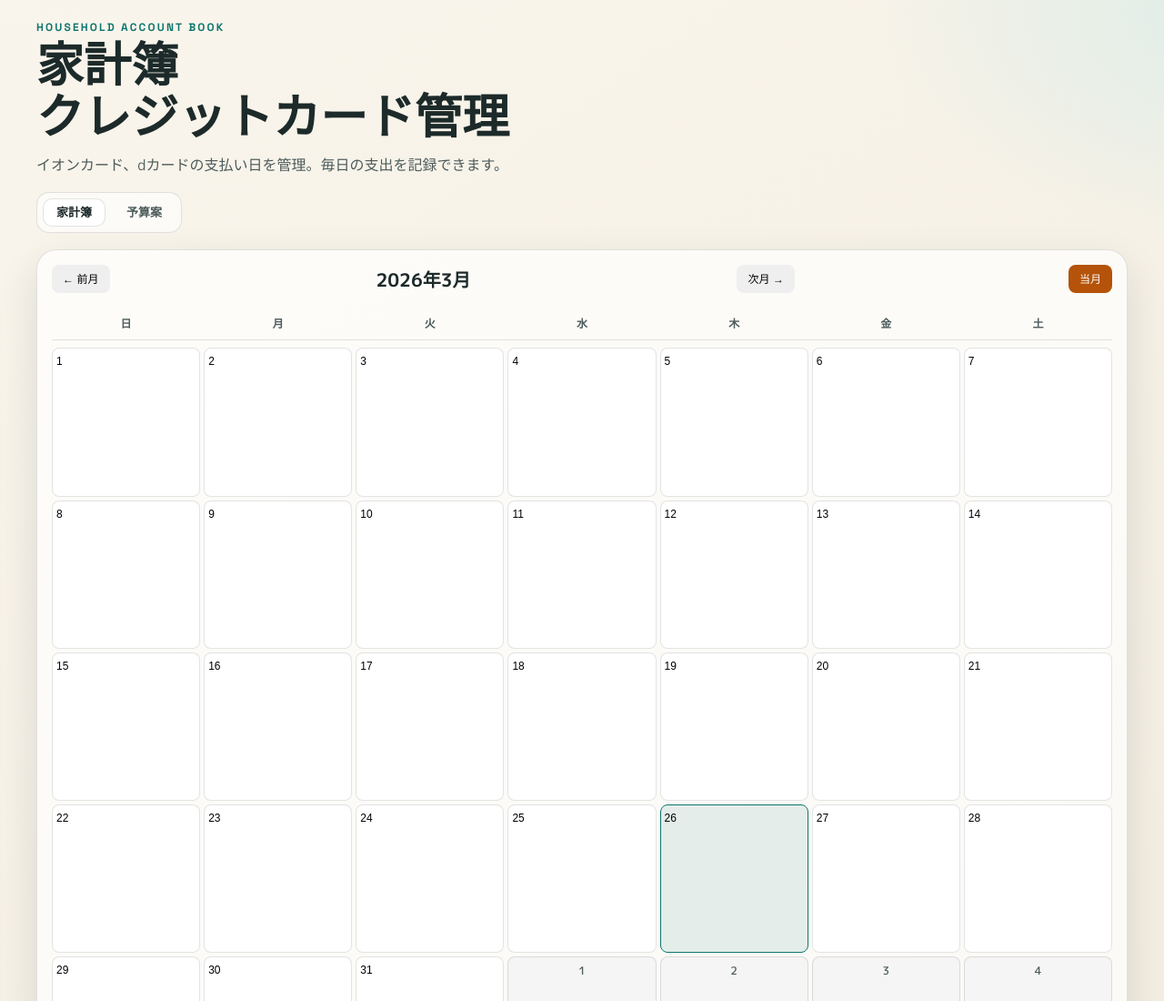
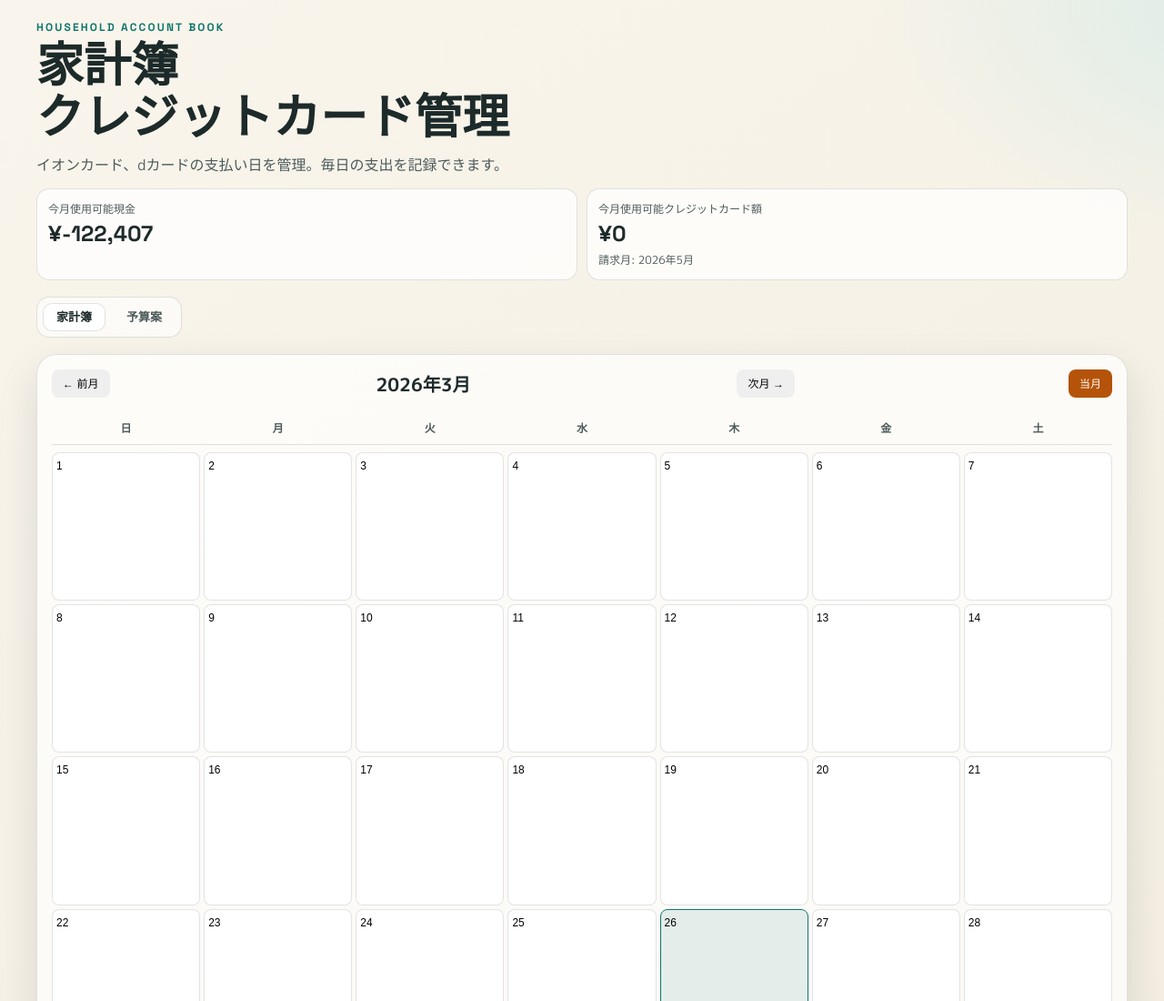
Before and after one commit to tkgorira/ocr_phone, a plain HTML site: page index.html in a window 1280 px wide. Shown: the top 1100 px of the page at 91% size. Drawn offline with Linux system fonts and the light colour scheme.

Commit message:
feat: add monthly available cash and credit summary

```diff
--- a/app.js
+++ b/app.js
@@ -35,6 +35,8 @@ const FIXED_BUDGET_VALUES = {
   rent: 58147,
   jiuJitsu: 8800,
 };
+
+const CREDIT_AVAILABLE_BUFFER = 70000;
 
 const state = {
   currentMonthOffset: 0,
@@ -83,6 +85,9 @@ const refs = {
   budgetSavingsCumulative: document.getElementById("budgetSavingsCumulative"),
   budgetPropertyTax: document.getElementById("budgetPropertyTax"),
   budgetTotal: document.getElementById("budgetTotal"),
+  availableCash: document.getElementById("availableCash"),
+  availableCredit: document.getElementById("availableCredit"),
+  availableCreditMonth: document.getElementById("availableCreditMonth"),
 };
 
 const budgetInputRefs = {
@@ -128,6 +133,20 @@ function getMonthInfoFromMonthKey(monthKey) {
     month: month - 1,
     monthDisplay: `${year}年${month}月`,
   };
+}
+
+function getMonthKeyFromDate(date) {
+  return `${date.getFullYear()}-${String(date.getMonth() + 1).padStart(2, "0")}`;
+}
+
+function shiftMonthKey(monthKey, shift) {
+  const monthInfo = getMonthInfoFromMonthKey(monthKey);
+  const shifted = new Date(monthInfo.year, monthInfo.month + shift, 1);
+  return getMonthKeyFromDate(shifted);
+}
+
+function formatYen(value) {
+  return `¥${Math.round(value).toLocaleString()}`;
 }
 
 function escapeHtml(value) {
@@ -271,11 +290,67 @@ function getBudgetFormValues() {
   return values;
 }
 
-function updateBudgetTotal(plan) {
+function getBudgetPlanWithCalculatedCards(monthKey) {
+  const monthInfo = getMonthInfoFromMonthKey(monthKey);
+  const plan = normalizeBudgetPlan(state.budgets[monthKey]);
+  applyFixedBudgetValues(plan);
+  plan.cards = getCardsPaymentForMonth(monthInfo);
+  return plan;
+}
+
+function calculateOwnMonthBudgetTotal(plan) {
   const outflow = BUDGET_FIELDS.filter((field) => field !== "salary")
     .reduce((sum, field) => sum + (plan[field] ?? 0), 0);
-  const total = (plan.salary ?? 0) - outflow;
+  return (plan.salary ?? 0) - outflow;
+}
+
+function calculateBudgetTotalWithCarryOver(monthKey, memo = new Map()) {
+  if (memo.has(monthKey)) {
+    return memo.get(monthKey);
+  }
+
+  const plan = getBudgetPlanWithCalculatedCards(monthKey);
+  const ownTotal = calculateOwnMonthBudgetTotal(plan);
+  const previousMonthKey = shiftMonthKey(monthKey, -1);
+  const previousCarry = state.budgets[previousMonthKey]
+    ? calculateBudgetTotalWithCarryOver(previousMonthKey, memo)
+    : 0;
+  const total = ownTotal + previousCarry;
+  memo.set(monthKey, total);
+  return total;
+}
+
+function updateBudgetTotal(monthKey) {
+  const total = calculateBudgetTotalWithCarryOver(monthKey);
   refs.budgetTotal.value = `¥${total.toLocaleString()}`;
+}
+
+function calculateCreditAvailableAmount(currentMonthKey) {
+  const billingMonthKey = shiftMonthKey(currentMonthKey, 2);
+  const billingMonthPlan = getBudgetPlanWithCalculatedCards(billingMonthKey);
+  const fixedCost = BUDGET_FIELDS
+    .filter((field) => !["salary", "cards", "allowance", "savings"].includes(field))
+    .reduce((sum, field) => sum + (billingMonthPlan[field] ?? 0), 0);
+  const available = (billingMonthPlan.salary ?? 0) - fixedCost - CREDIT_AVAILABLE_BUFFER;
+  return {
+    billingMonthKey,
+    available: Math.max(0, available),
+  };
+}
+
+function renderMonthlyAvailableSummary() {
+  if (!refs.availableCash || !refs.availableCredit || !refs.availableCreditMonth) {
+    return;
+  }
+
+  const currentMonthKey = getCurrentMonthString();
+  const cashAvailable = calculateBudgetTotalWithCarryOver(currentMonthKey);
+  const creditInfo = calculateCreditAvailableAmount(currentMonthKey);
+  const billingMonthInfo = getMonthInfoFromMonthKey(creditInfo.billingMonthKey);
+
+  refs.availableCash.textContent = formatYen(cashAvailable);
+  refs.availableCredit.textContent = formatYen(creditInfo.available);
+  refs.availableCreditMonth.textContent = `請求月: ${billingMonthInfo.monthDisplay}`;
 }
 
 function applyFixedBudgetValues(plan) {
@@ -293,10 +368,7 @@ function getCardsPaymentForMonth(monthInfo) {
 
 function renderBudgetForm(monthKey) {
   const monthInfo = getMonthInfoFromMonthKey(monthKey);
-  const plan = normalizeBudgetPlan(state.budgets[monthKey]);
-
-  applyFixedBudgetValues(plan);
-  plan.cards = getCardsPaymentForMonth(monthInfo);
+  const plan = getBudgetPlanWithCalculatedCards(monthKey);
   state.budgets[monthKey] = plan;
   saveBudgetPlans();
 
@@ -304,7 +376,7 @@ function renderBudgetForm(monthKey) {
     budgetInputRefs[field].value = plan[field] || "";
   });
   refs.budgetMonthLabel.textContent = `対象月: ${monthInfo.monthDisplay}`;
-  updateBudgetTotal(plan);
+  updateBudgetTotal(monthKey);
   updateSavingsCumulative(monthKey);
 }
 
@@ -316,8 +388,9 @@ function saveBudgetForSelectedMonth() {
   plan.cards = getCardsPaymentForMonth(monthInfo);
   state.budgets[monthKey] = plan;
   saveBudgetPlans();
-  updateBudgetTotal(plan);
+  updateBudgetTotal(monthKey);
   updateSavingsCumulative(monthKey);
+  renderMonthlyAvailableSummary();
   refs.budgetStatus.textContent = `${monthKey} の予算案を保存しました`;
 }
 
@@ -342,6 +415,7 @@ function renderAll() {
   updateExpenseList();
   updateStats();
   renderCalendar();
+  renderMonthlyAvailableSummary();
 }
 
 function renderCalendar() {
--- a/index.html
+++ b/index.html
@@ -20,6 +20,17 @@
         <p class="subtitle">
           イオンカード、dカードの支払い日を管理。毎日の支出を記録できます。
         </p>
+        <section class="monthly-available" aria-label="今月の使用可能額">
+          <article class="monthly-available-card">
+            <p class="monthly-available-label">今月使用可能現金</p>
+            <p id="availableCash" class="monthly-available-value">¥0</p>
+          </article>
+          <article class="monthly-available-card">
+            <p class="monthly-available-label">今月使用可能クレジットカード額</p>
+            <p id="availableCredit" class="monthly-available-value">¥0</p>
+            <p id="availableCreditMonth" class="monthly-available-note">請求月: --</p>
+          </article>
+        </section>
       </header>
 
       <section class="tabs-wrap" aria-label="表示切り替え">
--- a/styles.css
+++ b/styles.css
@@ -63,6 +63,38 @@ body {
 .subtitle {
   margin: 0;
   max-width: 64ch;
+  color: var(--ink-soft);
+}
+
+.monthly-available {
+  margin-top: 14px;
+  display: grid;
+  grid-template-columns: repeat(auto-fit, minmax(260px, 1fr));
+  gap: 10px;
+}
+
+.monthly-available-card {
+  border: 1px solid var(--line);
+  border-radius: 14px;
+  background: rgba(255, 255, 255, 0.75);
+  padding: 12px;
+}
+
+.monthly-available-label {
+  margin: 0;
+  font-size: 12px;
+  color: var(--ink-soft);
+}
+
+.monthly-available-value {
+  margin: 4px 0 0;
+  font: 700 24px/1.2 "Space Grotesk", sans-serif;
+  color: var(--ink);
+}
+
+.monthly-available-note {
+  margin: 4px 0 0;
+  font-size: 12px;
   color: var(--ink-soft);
 }
 
```
